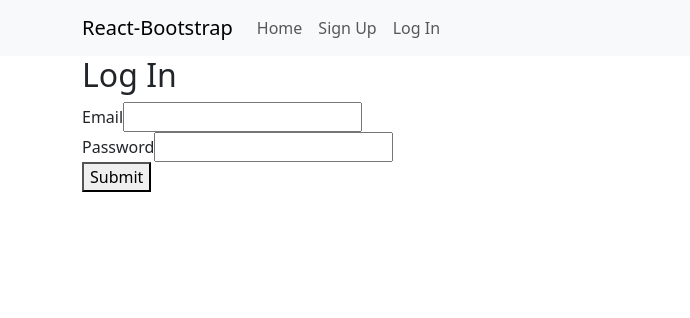
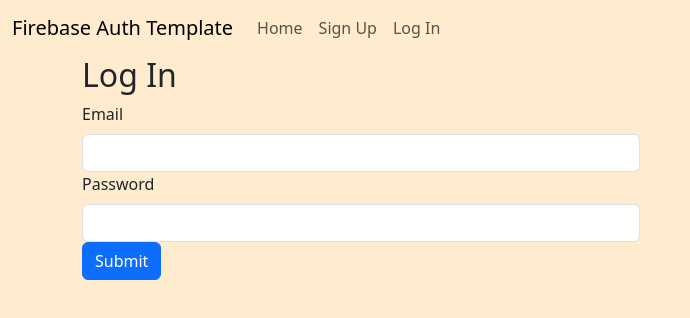
Before and after one commit to ericlfrey/template-fb-auth-nextjs-basic, a Next.js app: page /login in a window 1280 px wide. Shown: the top 318 px of the page, without its empty margins (0-690 px from the left). Built offline with nearby package versions, Linux system fonts and the light colour scheme; no server answers.

Commit message:
WIP. Added BS styling to the login page.

```diff
--- a/components/Navbar/Navbar.jsx
+++ b/components/Navbar/Navbar.jsx
@@ -1,8 +1,6 @@
 import { useAuth } from '@/utils/context/AuthContext';
 import { useRouter } from 'next/router';
-import Container from 'react-bootstrap/Container';
 import Nav from 'react-bootstrap/Nav';
-import Navbar from 'react-bootstrap/Navbar';
 import styles from './navbar.module.css';
 // import NavDropdown from 'react-bootstrap/NavDropdown';
 
@@ -13,20 +11,36 @@ function NavBar() {
   const handleLogout = async () => {
     try {
       await logOut();
-      router.push('/login');
+      router.push('/');
     } catch (error) {
       console.log(error.message);
     }
   };
 
   return (
-    <Navbar expand="lg" className="bg-body-tertiary">
-      <Container>
-        <Navbar.Brand href="#home">React-Bootstrap</Navbar.Brand>
-        <Navbar.Toggle aria-controls="basic-navbar-nav" />
-        <Navbar.Collapse id="basic-navbar-nav">
-          <Nav className="me-auto">
-            <Nav.Link href="/">Home</Nav.Link>
+    <nav className={`navbar navbar-expand-lg ${styles.navbar}`}>
+      <div className="container-fluid">
+        <a className="navbar-brand" href="#">
+          Firebase Auth Template
+        </a>
+        <button
+          className="navbar-toggler"
+          type="button"
+          data-bs-toggle="collapse"
+          data-bs-target="#navbarNav"
+          aria-controls="navbarNav"
+          aria-expanded="false"
+          aria-label="Toggle navigation"
+        >
+          <span className="navbar-toggler-icon"></span>
+        </button>
+        <div className="collapse navbar-collapse" id="navbarNav">
+          <ul className="navbar-nav">
+            <li className="nav-item">
+              <Nav.Link aria-current="page" href="/">
+                Home
+              </Nav.Link>
+            </li>
             {!user.uid ? (
               <>
                 <Nav.Link href="/signup">Sign Up</Nav.Link>
@@ -35,26 +49,50 @@ function NavBar() {
             ) : (
               <>
                 <Nav.Link href="/dashboard">Dashboard</Nav.Link>
-                <Nav.Link href="/" onClick={handleLogout}>
+                <Nav.Link href="#" onClick={handleLogout}>
                   Log Out
                 </Nav.Link>
               </>
             )}
-            {/* <NavDropdown title="Dropdown" id="basic-nav-dropdown">
-              <NavDropdown.Item href="#action/3.1">Action</NavDropdown.Item>
-              <NavDropdown.Item href="#action/3.2">
-                Another action
-              </NavDropdown.Item>
-              <NavDropdown.Item href="#action/3.3">Something</NavDropdown.Item>
-              <NavDropdown.Divider />
-              <NavDropdown.Item href="#action/3.4">
-                Separated link
-              </NavDropdown.Item>
-            </NavDropdown> */}
-          </Nav>
-        </Navbar.Collapse>
-      </Container>
-    </Navbar>
+          </ul>
+        </div>
+      </div>
+    </nav>
+    // <Navbar expand="lg" className="bg-body-tertiary">
+    //   <Container>
+    //     <Navbar.Brand href="#home">React-Bootstrap</Navbar.Brand>
+    //     <Navbar.Toggle aria-controls="basic-navbar-nav" />
+    //     <Navbar.Collapse id="basic-navbar-nav">
+    //       <Nav className="me-auto">
+    //         <Nav.Link href="/">Home</Nav.Link>
+    // {!user.uid ? (
+    //   <>
+    //     <Nav.Link href="/signup">Sign Up</Nav.Link>
+    //     <Nav.Link href="/login">Log In</Nav.Link>
+    //   </>
+    // ) : (
+    //   <>
+    //     <Nav.Link href="/dashboard">Dashboard</Nav.Link>
+    //     <Nav.Link href="/" onClick={handleLogout}>
+    //       Log Out
+    //     </Nav.Link>
+    //   </>
+    // )}
+    //         {/* <NavDropdown title="Dropdown" id="basic-nav-dropdown">
+    //           <NavDropdown.Item href="#action/3.1">Action</NavDropdown.Item>
+    //           <NavDropdown.Item href="#action/3.2">
+    //             Another action
+    //           </NavDropdown.Item>
+    //           <NavDropdown.Item href="#action/3.3">Something</NavDropdown.Item>
+    //           <NavDropdown.Divider />
+    //           <NavDropdown.Item href="#action/3.4">
+    //             Separated link
+    //           </NavDropdown.Item>
+    //         </NavDropdown> */}
+    //       </Nav>
+    //     </Navbar.Collapse>
+    //   </Container>
+    // </Navbar>
   );
 }
 
--- a/pages/_app.js
+++ b/pages/_app.js
@@ -1,7 +1,7 @@
 import NavBar from '@/components/Navbar/Navbar';
-import '@/styles/globals.css'
 import { AuthContextProvider } from '@/utils/context/AuthContext';
 import 'bootstrap/dist/css/bootstrap.min.css';
+import '@/styles/globals.css'
 
 export default function App({ Component, pageProps }) {
   return (
--- a/pages/index.js
+++ b/pages/index.js
@@ -1,10 +1,7 @@
 /* eslint-disable react/no-unescaped-entities */
-import { useAuth } from "@/utils/context/AuthContext";
 import { Button } from "react-bootstrap";
 
 export default function Home() {
-  const { user } = useAuth();
-  console.log(user);
   return (
     <>
       <h1>home</h1>
--- a/pages/login.jsx
+++ b/pages/login.jsx
@@ -2,6 +2,7 @@ import React from 'react';
 import { FormProvider, useForm } from 'react-hook-form';
 import { useRouter } from 'next/router';
 import { useAuth } from '@/utils/context/AuthContext';
+import { Button, Form } from 'react-bootstrap';
 
 const LoginPage = () => {
   const methods = useForm();
@@ -27,28 +28,28 @@ const LoginPage = () => {
     <div className="sign-up-form">
       <h2>Log In</h2>
       <FormProvider {...methods}>
-        <form onSubmit={handleSubmit(onSubmit)}>
-          <div>
-            <label>Email</label>
-            <input
+        <Form onSubmit={handleSubmit(onSubmit)} className="auth-form">
+          <Form.Group>
+            <Form.Label>Email</Form.Label>
+            <Form.Control
               type="email"
               {...register('email', { required: 'Email is required' })}
             />
             {errors.email && <p>{errors.email.message}</p>}
-          </div>
-          <div>
-            <label>Password</label>
-            <input
+          </Form.Group>
+          <Form.Group>
+            <Form.Label>Password</Form.Label>
+            <Form.Control
               type="password"
               {...register('password', { required: 'Password is required' })}
             />
             {errors.password && <p>{errors.password.message}</p>}
-          </div>
+          </Form.Group>
 
           <div>
-            <button type="submit">Submit</button>
+            <Button type="submit">Submit</Button>
           </div>
-        </form>
+        </Form>
       </FormProvider>
     </div>
   );
--- a/styles/globals.css
+++ b/styles/globals.css
@@ -1,28 +1,7 @@
-@import 'bootstrap/dist/css/bootstrap.css';
-
 body {
-  color: blue;
+  background-color: blanchedalmond;
 }
 
-/* * {
-  box-sizing: border-box;
+.auth-form {
+  width: 50%;
 }
-
-html,
-body {
-  padding: 0;
-  margin: 0;
-  font-family: Verdana, Geneva, Tahoma, sans-serif;
-}
-
-a {
-  color: inherit;
-  text-decoration: none;
-}
-
-body {
-  position: relative;
-  height: 100vh;
-  width: 100%;
-  background-color: blanchedalmond;
-} */
```
Also changed, not shown: 1 other file (tests, documents, lock files or other folders).
